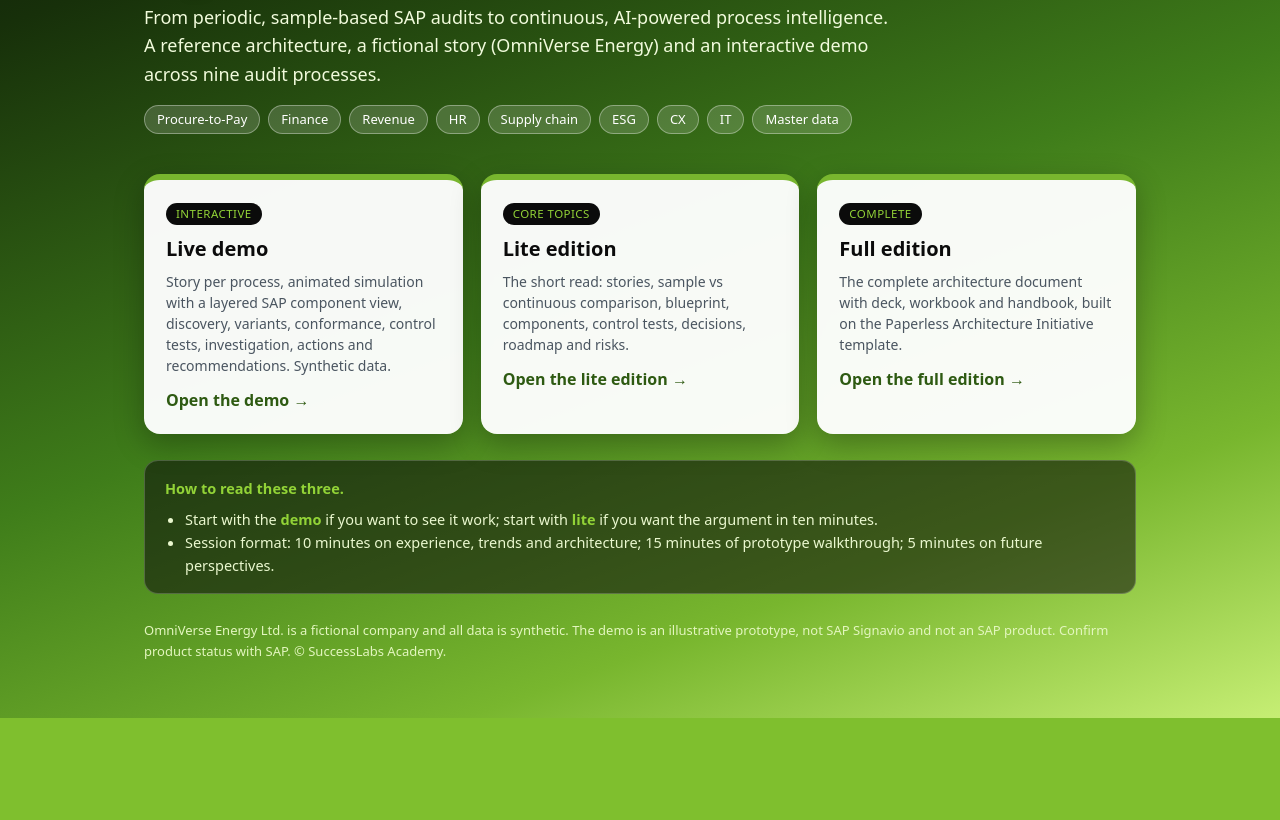
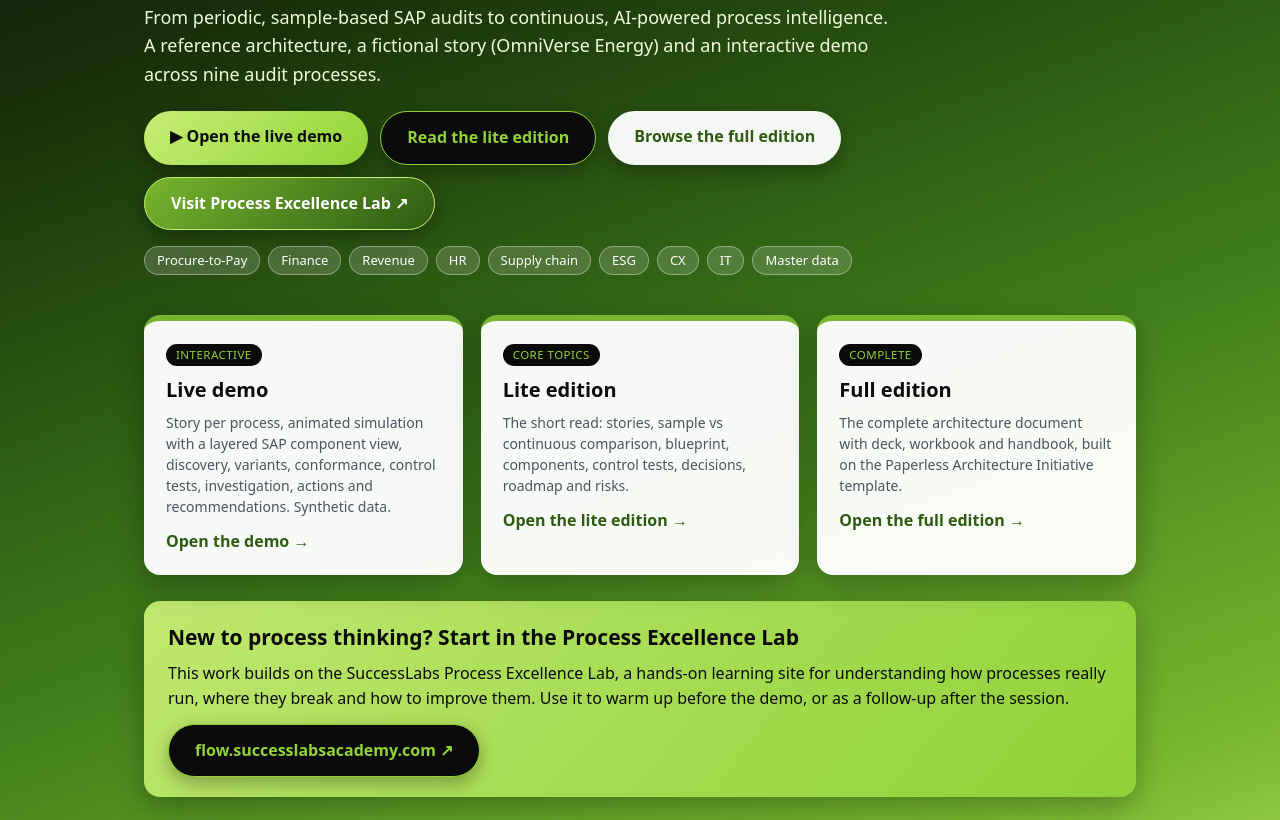
Before and after one commit to nbnayak88/autonomous-btm, a plain HTML site: page learning/signavio-continuous-assurance/index.html in a window 1280 px wide. Shown: the part 300-1120 px from the top of the page. Before the commit the page ends 1018 px from the top, so only its background shows below. Drawn offline with Linux system fonts and the light colour scheme.

Commit message:
Landing page: four CTAs, Process Excellence Lab reference, robust gradient; root redirect
Co-Authored-By: Claude Sonnet 5.5 <noreply@anthropic.com>
Claude-Session: https://claude.ai/code/session_01C6eiUxf5xeADEJqTgCTDZf

```diff
--- a/learning/signavio-continuous-assurance/index.html
+++ b/learning/signavio-continuous-assurance/index.html
@@ -1,9 +1,10 @@
 <!DOCTYPE html><html lang="en"><head><meta charset="utf-8"><meta name="viewport" content="width=device-width,initial-scale=1">
 <title>Continuous Control Audit with SAP Signavio – SuccessLabs Academy</title>
-<meta name="color-scheme" content="light">
+<meta name="color-scheme" content="light"><meta name="theme-color" content="#17300a">
 <style>
 :root{color-scheme:light;--blk:#0B0B0B;--grn:#78B62E;--lime:#92D337;--deep:#2E5A12}
 *{box-sizing:border-box}
+html{min-height:100%;background:#4c8f1e linear-gradient(160deg,#0B0B0B 0%,#17300a 20%,#3f7d1a 50%,#78B62E 78%,#C6EE74 100%)}
 body{margin:0;font:16px/1.6 system-ui,Segoe UI,Arial,sans-serif;color:var(--blk);min-height:100vh;background:linear-gradient(160deg,#0B0B0B 0%,#17300a 22%,#3f7d1a 55%,#78B62E 80%,#C6EE74 100%);background-color:#7FBF2E}
 .wrap{max-width:1040px;margin:0 auto;padding:0 24px 56px}
 header{display:flex;align-items:center;gap:16px;padding:22px 0}
@@ -25,12 +26,22 @@ a.card .go{display:inline-block;margin-top:12px;color:var(--deep);font-weight:70
 .strip{margin-top:26px;background:rgba(11,11,11,.55);border:1px solid rgba(255,255,255,.2);border-radius:14px;padding:16px 20px;color:#eaf8cf;font-size:14.5px}
 .strip b{color:var(--lime)}
 .strip ul{margin:8px 0 0;padding-left:20px}
+.ctas{display:flex;flex-wrap:wrap;gap:12px;margin:22px 0 4px}
+.btn{display:inline-block;text-decoration:none;font-weight:700;font-size:16px;border-radius:30px;padding:13px 26px;box-shadow:0 6px 18px rgba(0,0,0,.3);transition:transform .15s}
+.btn:hover{transform:translateY(-2px)}
+.b1{background:linear-gradient(135deg,#C6EE74,#92D337);color:#0B0B0B}
+.b2{background:#0B0B0B;color:#92D337;border:1px solid #92D337}
+.b3{background:rgba(255,255,255,.95);color:#2E5A12}
+.b4{background:linear-gradient(135deg,#78B62E,#2E5A12);color:#fff;border:1px solid #C6EE74}
+.lab{margin-top:26px;background:linear-gradient(135deg,rgba(198,238,116,.95),rgba(146,211,55,.92));color:#0B0B0B;border-radius:16px;padding:20px 24px;box-shadow:0 10px 30px rgba(0,0,0,.28)}
+.lab h2{margin:0 0 6px;font-size:21px}.lab p{margin:0 0 12px}
 footer{margin-top:26px;color:#e3f6bf;font-size:13px}
 </style></head><body><div class="wrap">
 <header><img src="lite/assets/logo.png" alt="SuccessLabs Academy"><span>SuccessLabs Academy · Architecting for a Better World</span></header>
 <section class="hero">
 <h1>Continuous Control Audit, <em>Zero Samples</em><br>AI-Powered Process Intelligence with SAP Signavio</h1>
 <p>From periodic, sample-based SAP audits to continuous, AI-powered process intelligence. A reference architecture, a fictional story (OmniVerse Energy) and an interactive demo across nine audit processes.</p>
+<div class="ctas"><a class="btn b1" href="demo/">▶ Open the live demo</a><a class="btn b2" href="lite/">Read the lite edition</a><a class="btn b3" href="full/">Browse the full edition</a><a class="btn b4" href="https://flow.successlabsacademy.com/" target="_blank" rel="noopener">Visit Process Excellence Lab ↗</a></div>
 <div class="tags"><span>Procure-to-Pay</span><span>Finance</span><span>Revenue</span><span>HR</span><span>Supply chain</span><span>ESG</span><span>CX</span><span>IT</span><span>Master data</span></div>
 </section>
 <div class="grid">
@@ -38,6 +49,7 @@ footer{margin-top:26px;color:#e3f6bf;font-size:13px}
 <a class="card" href="lite/"><span class="k">CORE TOPICS</span><b>Lite edition</b><small>The short read: stories, sample vs continuous comparison, blueprint, components, control tests, decisions, roadmap and risks.</small><span class="go">Open the lite edition →</span></a>
 <a class="card" href="full/"><span class="k">COMPLETE</span><b>Full edition</b><small>The complete architecture document with deck, workbook and handbook, built on the Paperless Architecture Initiative template.</small><span class="go">Open the full edition →</span></a>
 </div>
+<section class="lab"><h2>New to process thinking? Start in the Process Excellence Lab</h2><p>This work builds on the SuccessLabs Process Excellence Lab, a hands-on learning site for understanding how processes really run, where they break and how to improve them. Use it to warm up before the demo, or as a follow-up after the session.</p><a class="btn b2" href="https://flow.successlabsacademy.com/" target="_blank" rel="noopener">flow.successlabsacademy.com ↗</a></section>
 <div class="strip"><b>How to read these three.</b>
 <ul><li>Start with the <b>demo</b> if you want to see it work; start with <b>lite</b> if you want the argument in ten minutes.</li><li>Session format: 10 minutes on experience, trends and architecture; 15 minutes of prototype walkthrough; 5 minutes on future perspectives.</li></ul></div>
 <footer>OmniVerse Energy Ltd. is a fictional company and all data is synthetic. The demo is an illustrative prototype, not SAP Signavio and not an SAP product. Confirm product status with SAP. © SuccessLabs Academy.</footer>
```
Also changed, not shown: index.html (added, +3 -0 lines).
